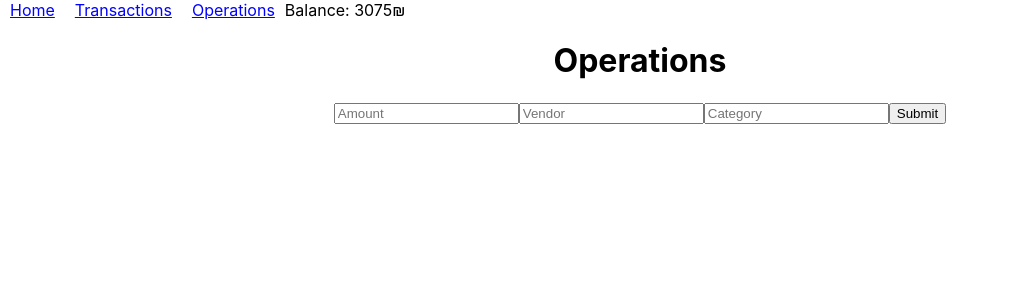
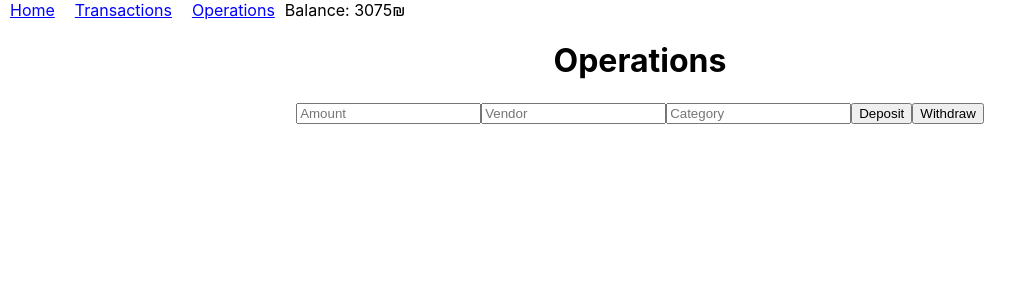
Before and after one commit to majdjb7/Bank, a React (Create React App) app: page /operations in a window 1280 px wide. Shown: the top 300 px of the page, without its empty margins (0-1036 px from the left). Built offline with nearby package versions, Linux system fonts and the light colour scheme.

Commit message:
deposit and withdraw complete

```diff
--- a/src/App.js
+++ b/src/App.js
@@ -22,12 +22,16 @@ class App extends Component {
 
   getBalance = () => {
     let balance = 0
-    this.state.transactions.map(tr => balance += tr.amount)
+    this.state.transactions.map(tr => balance += parseInt(tr.amount))
     return balance
   }
 
-  addOperation = (params) => {
-    console.log(params)
+  addOperation = (amount, vendor, category) => {
+    console.log(amount, vendor, category);
+    let transactions = [...this.state.transactions]
+    let newTransaction = {amount: amount, vendor: vendor, category: category}
+    transactions.push(newTransaction)
+    this.setState({ transactions })
   }
 
 
--- a/src/components/Operations.js
+++ b/src/components/Operations.js
@@ -5,25 +5,24 @@ class Operations extends Component {
     constructor() {
         super()
         this.state = {
-            transactions: []
+            amount: "",
+            vendor: "",
+            category: ""
         }
     }
-    addOperation = () => {
-        this.props.addOperation(this.state)
+    deposit = () => {
+        this.props.addOperation(this.state.amount, this.state.vendor, this.state.category)
     }
 
     handleInputChange = event => {
         const {value, name} = event.target;
-        console.log(value, name)
-        let transactions = [...this.state.transactions]
-        let transaction = {[name]: value}
-        transactions.push(transaction)
-        this.setState({ transactions })
-        console.log(transactions)
+        this.setState({ [name]: value })
     }
 
-    showAlert = () => {
-        console.log(`${this.state.transactions}`)
+    withdraw = () => {
+        let amount = this.state.amount
+        this.setState({ amount })
+        this.props.addOperation(this.state.amount * -1, this.state.vendor, this.state.category)
     }
 
     render() {
@@ -31,10 +30,29 @@ class Operations extends Component {
             <div id="operations">
                 <h1>Operations</h1>
                 <div id="u-input">
-                    <input type="text" name="amount" placeholder="Amount" onChange={this.handleInputChange}/>
-                    <input type="text" name="vendor" placeholder="Vendor" onChange={this.handleInputChange}/>
-                    <input type="text" name="category" placeholder="Category" onChange={this.handleInputChange}/>
-                    <button onClick={this.showAlert}>Submit</button>
+                    <input
+                        type="text"
+                        name="amount"
+                        placeholder="Amount"
+                        value={this.state.amount}
+                        onChange={this.handleInputChange}
+                    />
+                    <input
+                        type="text"
+                        name="vendor"
+                        placeholder="Vendor"
+                        value={this.state.vendor}
+                        onChange={this.handleInputChange}
+                    />
+                    <input
+                        type="text"
+                        name="category"
+                        placeholder="Category"
+                        value={this.state.category}
+                        onChange={this.handleInputChange}
+                    />
+                    <button onClick={this.deposit}>Deposit</button>
+                    <button onClick={this.withdraw}>Withdraw</button>
                 </div>
             </div>
         )
```
